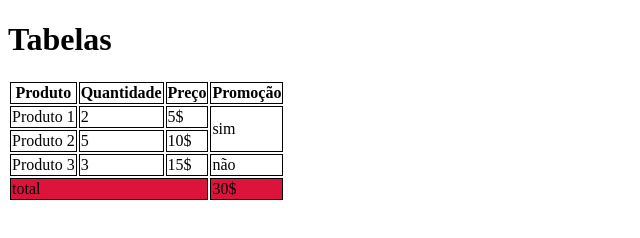
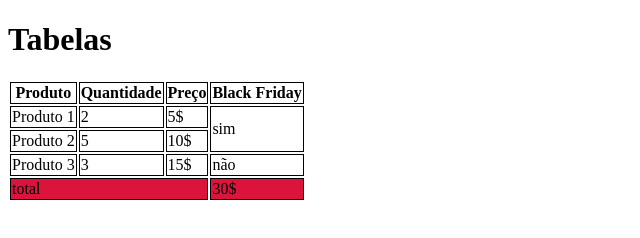
Before and after one commit to Ferreira-sama/Aula-tabela, a plain HTML site: page index.html in a window 1280 px wide. Shown: the whole page, without its empty margins (0-640 px from the left). Drawn offline with Linux system fonts and the light colour scheme.

Commit message:
mudando de promoção para black friday

```diff
--- a/index.html
+++ b/index.html
@@ -21,7 +21,7 @@
                 <th>Produto</th>
                 <th>Quantidade</th>
                 <th>Preço</th>
-                <th>Promoção</th>
+                <th>Black Friday</th>
             </tr>
         </thead>
         <tbody>
```
